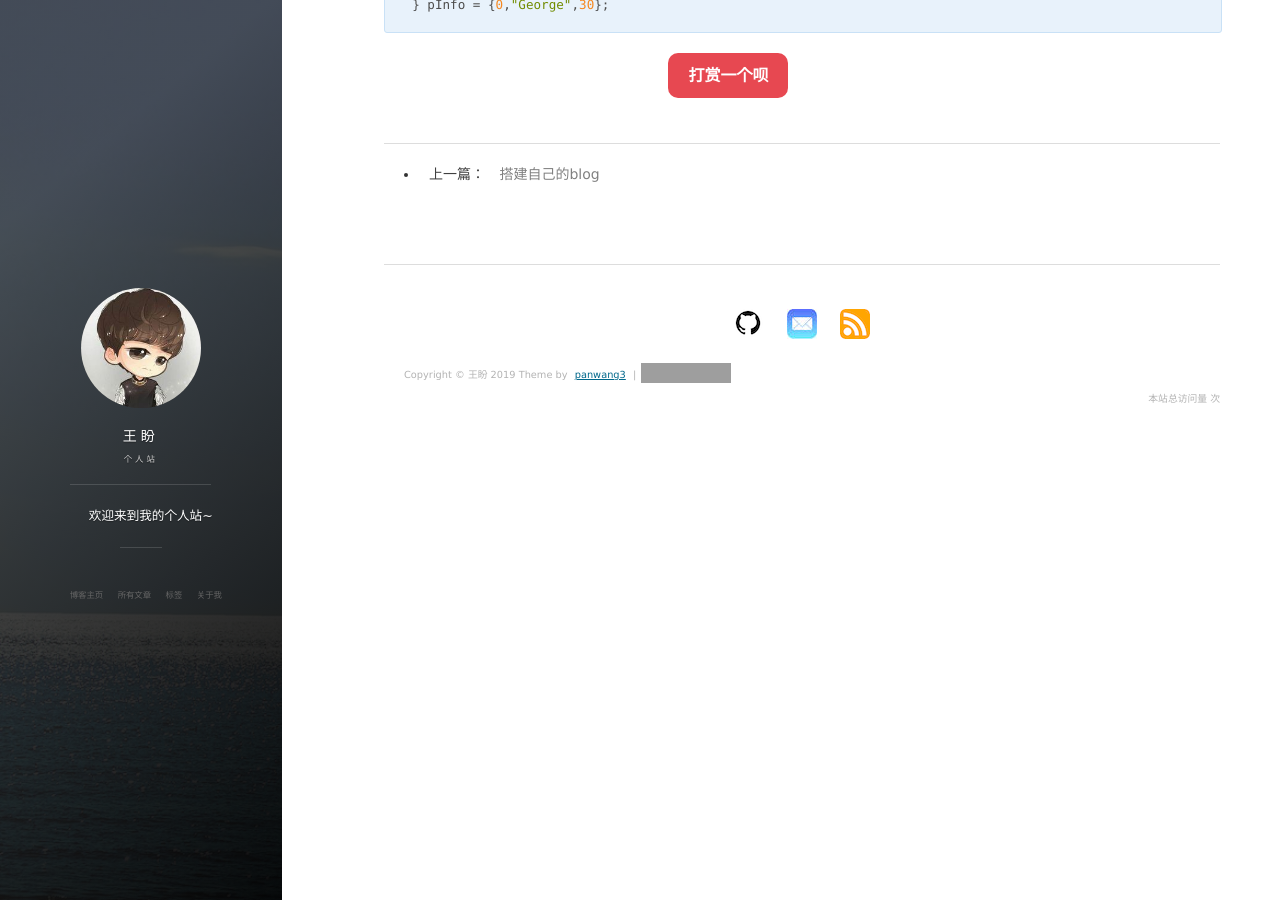
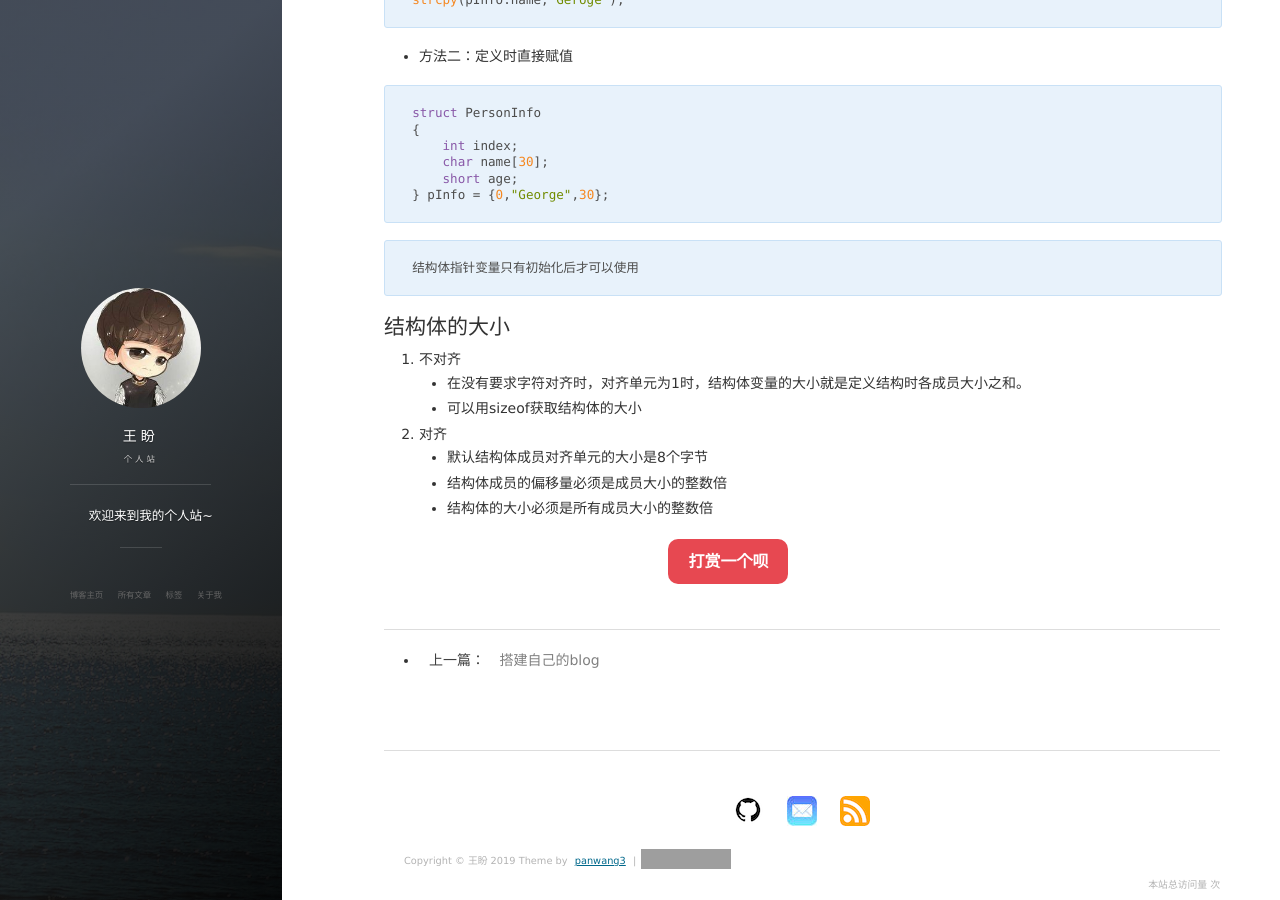
Before and after one commit to PanWang3/panwang.github.io, a Jekyll site: the page built from _posts/2019-06-03-C++ - 结构体.md, in a window 1280 px wide and 900 px high, scrolled down 1013 px. Built offline with Jekyll 4.4.1, drawn with Linux system fonts in a browser that asks for light colours; nearby versions of some CDN libraries; comment, search, counter and statistics services are not loaded; some of the changed text lies outside the part shown; grey boxes are pictures that could not be loaded.

Commit message:
更新结构体

````diff
--- a/_posts/2019-06-03-C++ - 结构体.md
+++ b/_posts/2019-06-03-C++ - 结构体.md
@@ -8,6 +8,16 @@ tags: C++
 
 - 结构体是一个构造类型
 - 结构体变量的声明方式
+
+## 定义
+```
+struct 结构体类型名
+{
+    成员类型    成员名
+    ...
+    成员类型    成员名
+}
+```
 
 ## 声明
 
@@ -57,3 +67,17 @@ struct PersonInfo
     short age;
 } pInfo = {0,"George",30};
 ```
+
+```
+结构体指针变量只有初始化后才可以使用
+```
+
+## 结构体的大小
+
+1. 不对齐
+    - 在没有要求字符对齐时，对齐单元为1时，结构体变量的大小就是定义结构时各成员大小之和。
+    - 可以用sizeof获取结构体的大小
+2. 对齐
+    - 默认结构体成员对齐单元的大小是8个字节
+    - 结构体成员的偏移量必须是成员大小的整数倍
+    - 结构体的大小必须是所有成员大小的整数倍
````
